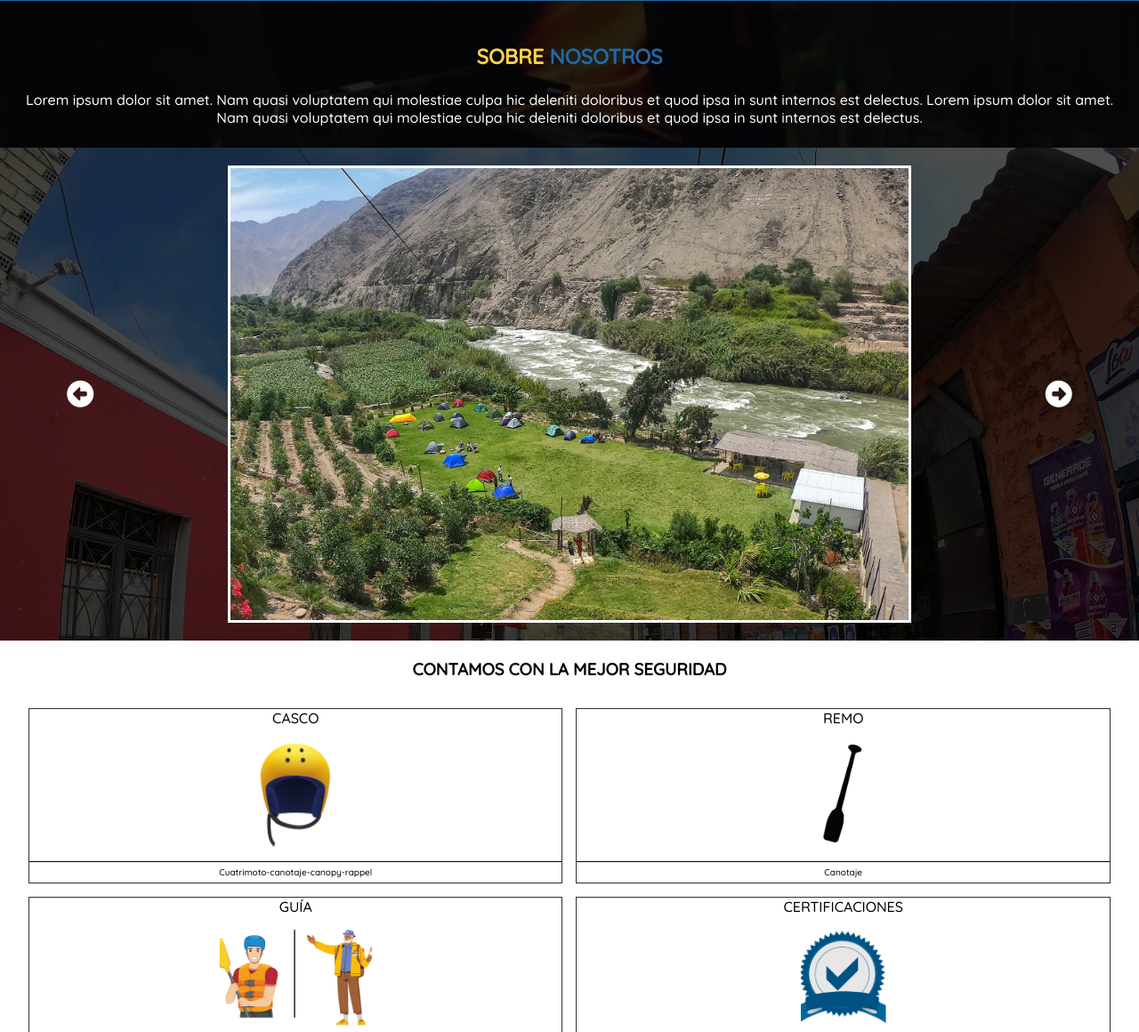
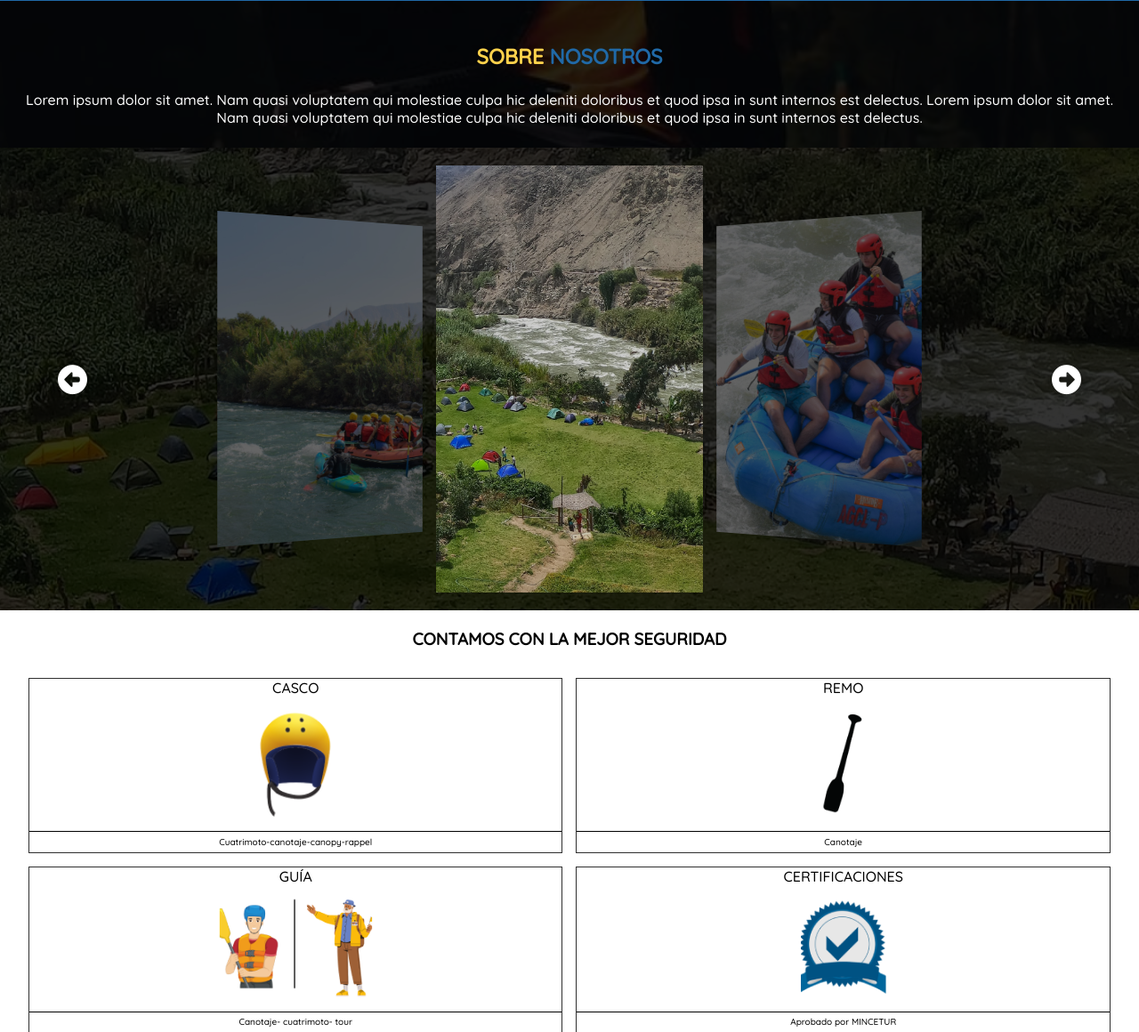
Before and after one commit to Padinjavier/page-of-a-shop, a PHP site: page / in a window 1280 px wide. Shown: the part 1492-2652 px from the top of the page at 89% size. Run offline with PHP 8.4, Linux system fonts and the light colour scheme; some libraries are stand-ins or nearby versions.

Commit message:
segundo aside agregado

```diff
--- a/assets/CSS/main.css
+++ b/assets/CSS/main.css
@@ -196,12 +196,12 @@ input#abrir-cerrar:checked+.toggle-button.active:after {
 aside {
     width: 55%;
     max-width: 16.875rem;
-    height: calc(100% - 3.75rem);
+    height: 100%;
     font-size: 0.938rem;
     display: flex;
     flex-direction: column;
     justify-content: flex-start;
-    padding: 1.875rem 0rem 0rem 1.875rem;
+    padding: 4rem 0rem 0rem 1.875rem;
     row-gap: 4rem;
     position: fixed;
     bottom: 0;
@@ -391,7 +391,7 @@ body.active section {
 
 .slider2{
     width: 100%;
-    height: auto;
+    height: 260px;
     position: relative;
     overflow: hidden;
     display: flex;
@@ -403,10 +403,8 @@ body.active section {
     background-repeat: no-repeat;
 }
 .slider2 img{
-    width: 60%;
+    width: 28%;
     display: none;
-    margin: 1.25rem 0rem;
-    border: 0.188rem solid white;
 }
 .prev2{
     color: white;
@@ -534,7 +532,7 @@ body.active section {
         background: rgba(0, 0, 0, 0);
     }
 }
-section div {
+.ppt div {
     width: 80%;
     height: auto;
     display: flex;
@@ -545,11 +543,204 @@ section div {
     background-repeat: no-repeat;
     background-size: cover;
 }
-section p {
+.ppt p {
     width: 50%;
     height: auto;
     color: white;
 }
-section img {
+.ppt img {
     width: 40%;
 }
+
+
+
+
+@import url("https://fonts.googleapis.com/css2?family=Montserrat:wght@500;600;700;800&display=swap");
+:root {
+  --card-width: 200px;
+  --card-height: 300px;
+  --card-transition-duration: 800ms;
+  --card-transition-easing: ease;
+}
+
+.aside2 {
+  width: 100%;
+  height: 65vh;
+  background: transparent;
+  overflow: hidden;
+}
+
+button {
+  border: none;
+  background: none;
+  cursor: pointer;
+}
+button:focus {
+  outline: none;
+  border: none;
+}
+
+.app {
+  position: relative;
+  width: 100%;
+  height: 100%;
+  display: flex;
+  justify-content: center;
+  align-items: center;
+}
+.app__bg {
+  position: absolute;
+  width: 100%;
+  height: 100%;
+  z-index: -5;
+  filter: blur(0px);
+  pointer-events: none;
+  user-select: none;
+  overflow: hidden;
+}
+.app__bg::before {
+  content: "";
+  position: absolute;
+  left: 0;
+  top: 0;
+  width: 100%;
+  height: 100%;
+  background: #000;
+  z-index: 1;
+  opacity: 0.8;
+}
+.app__bg__image {
+  position: absolute;
+  left: 50%;
+  top: 50%;
+  transform: translate(-50%, -50%) translateX(var(--image-translate-offset, 0));
+  width: 180%;
+  height: 180%;
+  transition: transform 1000ms ease, opacity 1000ms ease;
+  overflow: hidden;
+}
+.app__bg__image img {
+  width: 100%;
+  height: 100%;
+  object-fit: cover;
+}
+.app__bg__image.current--image {
+  opacity: 1;
+  --image-translate-offset: 0;
+}
+.app__bg__image.previous--image, .app__bg__image.next--image {
+  opacity: 0;
+}
+.app__bg__image.previous--image {
+  --image-translate-offset: -25%;
+}
+.app__bg__image.next--image {
+  --image-translate-offset: 25%;
+}
+
+.cardList {
+  /* position: absolute; */
+  width: calc(3 * var(--card-width));
+  height: auto;
+
+}
+.cardList__btn {
+  --btn-size: 35px;
+  width: var(--btn-size);
+  height: var(--btn-size);
+  position: absolute;
+  top: 50%;
+  transform: translateY(-50%);
+  z-index: 100;
+
+}
+.cardList__btn i{
+  color: white;
+  font-size: 33px;
+}
+.cardList__btn.btn--left {
+  left: 5%;
+}
+.cardList__btn.btn--right {
+  right: 5%;
+}
+.cardList__btn .icon {
+  width: 100%;
+  height: 100%;
+}
+.cardList__btn .icon svg {
+  width: 100%;
+  height: 100%;
+}
+.cardList .cards__wrapper {
+  position: relative;
+  width: 100%;
+  height: 100%;
+  perspective: 1000px;
+}
+
+.card {
+  --card-translateY-offset: 100vh;
+  position: absolute;
+  left: 50%;
+  top: 50%;
+  transform: translate(-50%, -50%) translateX(var(--card-translateX-offset)) translateY(var(--card-translateY-offset)) rotateY(var(--card-rotation-offset)) scale(var(--card-scale-offset));
+  display: inline-block;
+  width: var(--card-width);
+  height: var(--card-height);
+  transition: transform var(--card-transition-duration) var(--card-transition-easing);
+  user-select: none;
+}
+.card::before {
+  content: "";
+  position: absolute;
+  left: 0;
+  top: 0;
+  width: 100%;
+  height: 100%;
+  background: #000;
+  z-index: 1;
+  transition: opacity var(--card-transition-duration) var(--card-transition-easing);
+  opacity: calc(1 - var(--opacity));
+}
+.card__image {
+  position: relative;
+  width: 100%;
+  height: 100%;
+}
+.card__image img {
+  position: absolute;
+  left: 0;
+  top: 0;
+  width: 100%;
+  height: 100%;
+  object-fit: cover;
+}
+.card.current--card {
+  --current-card-rotation-offset: 0;
+  --card-translateX-offset: 0;
+  --card-rotation-offset: var(--current-card-rotation-offset);
+  --card-scale-offset: 1.2;
+  --opacity: 0.8;
+}
+.card.previous--card {
+  --card-translateX-offset: calc(-1 * var(--card-width) * 1.1);
+  --card-rotation-offset: 25deg;
+}
+.card.next--card {
+  --card-translateX-offset: calc(var(--card-width) * 1.1);
+  --card-rotation-offset: -25deg;
+}
+.card.previous--card, .card.next--card {
+  --card-scale-offset: 0.9;
+  --opacity: 0.4;
+}
+
+
+
+@media only screen and (min-width: 800px) {
+  :root {
+    --card-width: 250px;
+    --card-height: 400px;
+  }
+}
--- a/assets/JS/main.js
+++ b/assets/JS/main.js
@@ -1,3 +1,4 @@
+//----------------------------para el tema eoscuro o claro --------------------------------
 const lightTheme = {
   "--main-color": " #f3f6fd",
   "--white-darck": " #000000",
@@ -12,7 +13,7 @@ const darkTheme = {
   '--varrita-scrol': '#00fafa',
   '--varra-scrol':'#706e6e',
 };
-//boton de modo dia noche 16 hasta abajo
+//--------------------boton de modo dia noche abajo ---------------------------
 const boton = document.querySelector(".bubbly-button");
 //detecta si el sistema tiene el modo dark o nigh
 let darkMode = window.matchMedia("(prefers-color-scheme: dark)").matches;
@@ -50,7 +51,7 @@ boton.addEventListener("click", () => {
 });
 
 
-//efecto del header
+//-------------------------efecto del header que se esconde al scrolear---------------
 var position = 0;
 $(window).scroll(function (e) {
   let $element = $('header');
@@ -81,7 +82,7 @@ $(window).scroll(function (e) {
   position = scrollTop;
 })
 
-//accion boton menu
+//----------------------------accion boton menu---------------------------------------
 let aside=document.querySelector('.aside')
 let btn_aside=document.querySelector('.toggle-button')
 let body=document.querySelector('body')
@@ -96,8 +97,10 @@ btn_aside.addEventListener('click', () => {
   toggleElement(body, 'active')
 })
 
+//----------para la libreria de efectos entrada y salida de los div img etc----------
 AOS.init();
 
+//------------sub menu dentro del menu general nuestros servicios--------------------
 const servicios=document.getElementById('servicios')
 const menuservicios=document.querySelector('#servicios .menu')
 
@@ -105,14 +108,8 @@ servicios.addEventListener('click',()=>{
   toggleElement(menuservicios, 'active')
 })
 
-
-
-
-
+//--------------------------primer slider automatico--------------------------------
 const $sliders1 = document.querySelectorAll('.img')
-// const $prev1 = document.querySelector('.prev1')
-// const $next1 = document.querySelector('.next1')
-
 const nextSlider1 = (sliders1) => {
 	const totalSliders1 = sliders1.length - 1
 	let indice
@@ -131,7 +128,7 @@ const prevSlider1 = (sliders1) => {
 	let indice
 	// bloqueo
 	sliders1.forEach((slider1, i) => {
-		// if (slider1.classList.contains('active')& i>0) {//bloqueado
+		// if (slider1.classList.contains('active')& i>0) {//bloqueado remplaza por el de abajo
       if (slider1.classList.contains('active')) {
 			slider1.classList.remove('active')
 			indice = i - 1
@@ -140,7 +137,6 @@ const prevSlider1 = (sliders1) => {
 	})
 	sliders1[indice].classList.add('active')
 }
-
 // izquierda
 // $prev1.addEventListener('click', () => {
 // 	clearInterval(runSlider)
@@ -160,31 +156,6 @@ const prevSlider1 = (sliders1) => {
 let runSlider = setInterval(() => {
 	nextSlider1($sliders1)
 }, 5000)
-
 document.onload = runSlider
 
-
-
-
-const $sliders2 = document.querySelectorAll('.img2')
-const $prev2 = document.querySelector('.prev2')
-const $next2 = document.querySelector('.next2')
-
-
-// izquierda
-$prev2.addEventListener('click', () => {
-  clearInterval(runSlider2)
-  	nextSlider1($sliders2)
-  	runSlider2 = setInterval(() => {
-  		nextSlider1($sliders2)
-  	}, 7000)
-})
-
-// derecha
-$next2.addEventListener('click', () => {
-	nextSlider1($sliders2)
-})
-
-let runSlider2 = setInterval(() => {
-	nextSlider1($sliders2)
-}, 7000)
+//--------------------para el segundo slider que usa librerias---------------
--- /dev/null
+++ b/assets/JS/script.js
@@ -0,0 +1,143 @@
+const { gsap, imagesLoaded } = window;
+
+const buttons = {
+	prev: document.querySelector(".btn--left"),
+	next: document.querySelector(".btn--right"),
+};
+const cardsContainerEl = document.querySelector(".cards__wrapper");
+const appBgContainerEl = document.querySelector(".app__bg");
+
+buttons.next.addEventListener("click", () => swapCards("right"));
+
+buttons.prev.addEventListener("click", () => swapCards("left"));
+
+function swapCards(direction) {
+	const currentCardEl = cardsContainerEl.querySelector(".current--card");
+	const previousCardEl = cardsContainerEl.querySelector(".previous--card");
+	const nextCardEl = cardsContainerEl.querySelector(".next--card");
+
+	const currentBgImageEl = appBgContainerEl.querySelector(".current--image");
+	const previousBgImageEl = appBgContainerEl.querySelector(".previous--image");
+	const nextBgImageEl = appBgContainerEl.querySelector(".next--image");
+
+	swapCardsClass();
+
+	removeCardEvents(currentCardEl);
+
+	function swapCardsClass() {
+		currentCardEl.classList.remove("current--card");
+		previousCardEl.classList.remove("previous--card");
+		nextCardEl.classList.remove("next--card");
+
+		currentBgImageEl.classList.remove("current--image");
+		previousBgImageEl.classList.remove("previous--image");
+		nextBgImageEl.classList.remove("next--image");
+
+		currentCardEl.style.zIndex = "50";
+		currentBgImageEl.style.zIndex = "-2";
+
+		if (direction === "right") {
+			previousCardEl.style.zIndex = "20";
+			nextCardEl.style.zIndex = "30";
+
+			nextBgImageEl.style.zIndex = "-1";
+
+			currentCardEl.classList.add("previous--card");
+			previousCardEl.classList.add("next--card");
+			nextCardEl.classList.add("current--card");
+
+			currentBgImageEl.classList.add("previous--image");
+			previousBgImageEl.classList.add("next--image");
+			nextBgImageEl.classList.add("current--image");
+		} else if (direction === "left") {
+			previousCardEl.style.zIndex = "30";
+			nextCardEl.style.zIndex = "20";
+
+			previousBgImageEl.style.zIndex = "-1";
+
+			currentCardEl.classList.add("next--card");
+			previousCardEl.classList.add("current--card");
+			nextCardEl.classList.add("previous--card");
+
+			currentBgImageEl.classList.add("next--image");
+			previousBgImageEl.classList.add("current--image");
+			nextBgImageEl.classList.add("previous--image");
+		}
+	}
+}
+
+function updateCard(e) {
+	const card = e.currentTarget;
+	const box = card.getBoundingClientRect();
+	const centerPosition = {
+		x: box.left + box.width / 2,
+		y: box.top + box.height / 2,
+	};
+	let angle = Math.atan2(e.pageX - centerPosition.x, 0) * (35 / Math.PI);
+	gsap.set(card, {
+		"--current-card-rotation-offset": `${angle}deg`,
+	});
+}
+
+function initCardEvents() {
+	const currentCardEl = cardsContainerEl.querySelector(".current--card");
+	currentCardEl.addEventListener("pointermove", updateCard);
+}
+
+initCardEvents();
+
+function removeCardEvents(card) {
+	card.removeEventListener("pointermove", updateCard);
+}
+
+function init() {
+	let tl = gsap.timeline();
+
+	tl.to(cardsContainerEl.children, {
+		delay: 0.5,
+		duration: 0.5,
+		stagger: {
+			ease: "power4.inOut",
+			from: "right",
+			amount: 0.1,
+		},
+		"--card-translateY-offset": "0%",
+	}).to(
+		[buttons.prev, buttons.next],
+		{
+			duration: 0.4,
+			opacity: 1,
+			pointerEvents: "all",
+		},
+		"-=0.4"
+	);
+}
+
+const waitForImages = () => {
+	const images = [...document.querySelectorAll("img")];
+	const totalImages = images.length;
+	let loadedImages = 0;
+
+	gsap.set(cardsContainerEl.children, {
+		"--card-translateY-offset": "100vh",
+	});
+	gsap.set([buttons.prev, buttons.next], {
+		pointerEvents: "none",
+		opacity: "0",
+	});
+
+	images.forEach((image) => {
+		imagesLoaded(image, (instance) => {
+			if (instance.isComplete) {
+				loadedImages++;
+				let loadProgress = loadedImages / totalImages;
+
+				if (totalImages == loadedImages) {
+					gsap.timeline().call(() => init());
+				}
+			}
+		});
+	});
+};
+
+waitForImages();
--- a/index.html
+++ b/index.html
@@ -1,5 +1,6 @@
 <!DOCTYPE html>
 <html lang="es">
+
 <head>
   <meta charset="UTF-8">
   <meta http-equiv="X-UA-Compatible" content="IE=edge">
@@ -12,6 +13,7 @@
   <link rel="stylesheet" href="https://unpkg.com/aos@next/dist/aos.css" />
   <script src="https://unpkg.com/aos@next/dist/aos.js"></script>
 </head>
+
 <body class="">
   <header>
     <div class="barraprimaria">
@@ -71,14 +73,52 @@
         qui molestiae culpa hic deleniti doloribus et quod ipsa in sunt internos est delectus.
       </p>
     </div>
-    <div class="slider2">
-      <i class="fa-solid fa-circle-left prev2"></i>
-      <img src="./assets/IMAGES/4.jpg" alt="" class="img2 active">
-      <img src="./assets/IMAGES/5.jpg" alt="" class="img2 ">
-      <img src="./assets/IMAGES/6.jpg" alt="" class="img2 ">
-      <img src="./assets/IMAGES/7.jpg" alt="" class="img2 ">
-      <img src="./assets/IMAGES/8.jpg" alt="" class="img2 ">
-      <i class="fa-solid fa-circle-right next2"></i>
+    <div class="aside2">
+      <!-- partial:index.partial.html -->
+      <div class="app">
+        <div class="cardList">
+          <button class="cardList__btn btn btn--left">
+            <i class="fa-solid fa-circle-left"></i>
+          </button>
+
+          <div class="cards__wrapper">
+            <div class="card current--card">
+              <div class="card__image">
+                <img src="./assets/IMAGES/4.jpg" alt="" />
+              </div>
+            </div>
+
+            <div class="card next--card">
+              <div class="card__image">
+                <img src="./assets/IMAGES/5.jpg" alt="" />
+              </div>
+            </div>
+
+            <div class="card previous--card">
+              <div class="card__image">
+                <img src="./assets/IMAGES/6.jpg" alt="" />
+              </div>
+            </div>
+          </div>
+
+          <button class="cardList__btn btn btn--right">
+
+            <i class="fa-solid fa-circle-right"></i>
+          </button>
+        </div>
+
+        <div class="app__bg">
+          <div class="app__bg__image current--image">
+            <img src="./assets/IMAGES/4.jpg" alt="" />
+          </div>
+          <div class="app__bg__image next--image">
+            <img src="./assets/IMAGES/5.jpg" alt="" />
+          </div>
+          <div class="app__bg__image previous--image">
+            <img src="./assets/IMAGES/6.jpg" alt="" />
+          </div>
+        </div>
+      </div>
     </div>
     <div class="seguridad">
       <h3>CONTAMOS CON LA MEJOR SEGURIDAD</h3>
@@ -86,7 +126,7 @@
         <div>
           <p>CASCO</p>
           <figure>
-          <img src="./assets/IMAGES/casco.png" alt="">
+            <img src="./assets/IMAGES/casco.png" alt="">
           </figure>
           <p>Cuatrimoto-canotaje-canopy-rappel</p>
         </div>
@@ -125,10 +165,16 @@
     </div> -->
 
 
+
+
   </main>
-  <section>
+
+
+
+  <section class="ppt">
     <div data-aos="fade-up" data-aos-offset="300">
-      <img data-aos="fade-right" data-aos-delay="500" src="./assets/IMAGES/JPG/017fcf69cd030435c0ae9fd1734a4d77.jpg" alt="">
+      <img data-aos="fade-right" data-aos-delay="500" src="./assets/IMAGES/JPG/017fcf69cd030435c0ae9fd1734a4d77.jpg"
+        alt="">
       <p data-aos="fade-left" data-aos-delay="800">
         fade-up fade-up fade-up fade-up fade-up fade-up
       </p>
@@ -148,7 +194,7 @@
       </p>
     </div>
 
-    <div  data-aos="fade-down-right" data-aos-offset="300">
+    <div data-aos="fade-down-right" data-aos-offset="300">
       <p data-aos="fade-right">
         fade-down-right fade-down-right fade-down-right fade-down-right fade-down-right
       </p>
@@ -295,4 +341,11 @@
 </body>
 <script src='//cdnjs.cloudflare.com/ajax/libs/jquery/2.1.3/jquery.min.js'></script>
 <script src="./assets/JS/main.js"></script>
+
+
+<!-- partial -->
+<script src="https://unpkg.com/imagesloaded@4/imagesloaded.pkgd.min.js"></script>
+<script src="https://cdnjs.cloudflare.com/ajax/libs/gsap/3.3.3/gsap.min.js"></script>
+<script src="./assets/JS/script.js"></script>
+
 </html>
```
Also changed, not shown: README.md, readme/Captura de pantalla 2022-06-11 142116.png (deleted).
